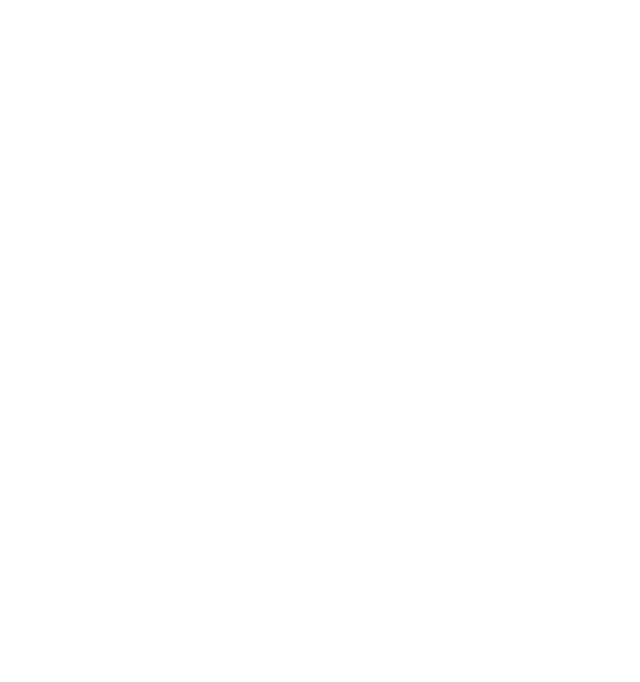
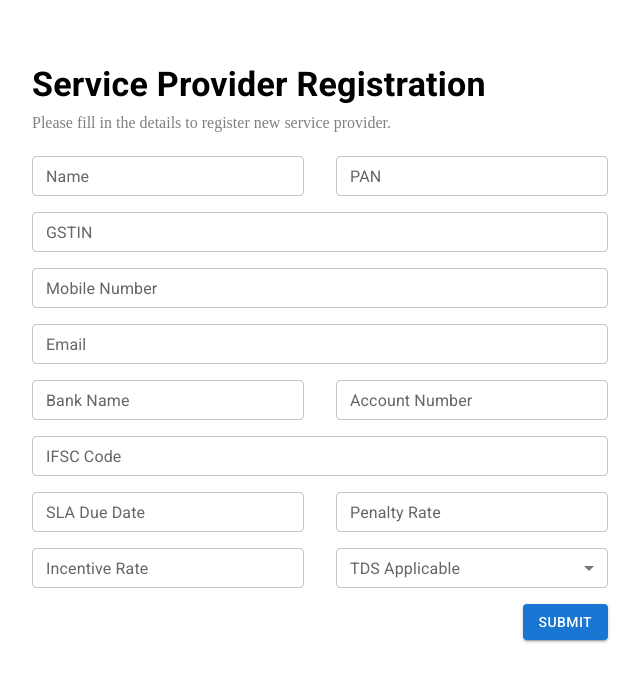
Before and after one commit to aagamdoshi1100/Business-Central-Payment-Management-System-Frontend, a React app: page /service-provider-registration in a window 1280 px wide. Before the commit this address had no page. Shown: the top 682 px of the page, without its empty margins (320-960 px from the left). Built offline with nearby package versions, Linux system fonts and the light colour scheme; the HTML template or start-up script is replaced by a standard one.

Commit message:
SP form added

```diff
--- a/src/App.css
+++ b/src/App.css
@@ -35,3 +35,7 @@
   color: #1173d4;
   text-decoration: none;
 }
+.spformContainer {
+  width: 45%;
+  margin: 4rem auto;
+}
--- a/src/App.jsx
+++ b/src/App.jsx
@@ -1,6 +1,7 @@
 import { BrowserRouter, Routes, Route } from "react-router-dom";
 import "./App.css";
 import Login from "./Components/Login";
+import SPForm from "./Components/SPForm";
 
 function App() {
   return (
@@ -8,6 +9,7 @@ function App() {
       <BrowserRouter>
         <Routes>
           <Route path="/login" element={<Login />} />
+          <Route path="/service-provider-registration" element={<SPForm />} />
         </Routes>
       </BrowserRouter>
     </>
--- /dev/null
+++ b/src/Components/SPForm.jsx
@@ -0,0 +1,119 @@
+import { Button, MenuItem, Stack, TextField, Typography } from "@mui/material";
+import React from "react";
+
+const SPForm = () => {
+  return (
+    <div className="spformContainer">
+      <Stack spacing={1} sx={{ mb: 3 }}>
+        <Typography variant="h4" component="h4" sx={{ fontWeight: "Bold" }}>
+          Service Provider Registration
+        </Typography>
+
+        <Typography variant="p" component="p" sx={{ color: "gray" }}>
+          Please fill in the details to register new service provider.
+        </Typography>
+      </Stack>
+      <Stack spacing={2}>
+        <Stack direction={"row"} spacing={4}>
+          <TextField
+            id="outlined-basic"
+            label="Name"
+            variant="outlined"
+            size="small"
+            fullWidth
+          />
+          <TextField
+            id="outlined-basic"
+            label="PAN"
+            size="small"
+            variant="outlined"
+            fullWidth
+          />
+        </Stack>
+        <TextField
+          id="outlined-basic"
+          label="GSTIN"
+          variant="outlined"
+          size="small"
+          fullWidth
+        />
+        <TextField
+          id="outlined-basic"
+          label="Mobile Number"
+          variant="outlined"
+          size="small"
+          fullWidth
+        />
+        <TextField
+          id="outlined-basic"
+          label="Email"
+          variant="outlined"
+          size="small"
+          fullWidth
+        />
+
+        <Stack direction={"row"} spacing={4}>
+          <TextField
+            id="outlined-basic"
+            label="Bank Name"
+            variant="outlined"
+            size="small"
+            fullWidth
+          />
+          <TextField
+            id="outlined-basic"
+            label="Account Number"
+            variant="outlined"
+            size="small"
+            fullWidth
+          />
+        </Stack>
+        <TextField
+          id="outlined-basic"
+          label="IFSC Code"
+          variant="outlined"
+          size="small"
+          fullWidth
+        />
+
+        <Stack direction={"row"} spacing={4}>
+          <TextField
+            id="outlined-basic"
+            label="SLA Due Date"
+            variant="outlined"
+            size="small"
+            fullWidth
+          />
+          <TextField
+            id="outlined-basic"
+            label="Penalty Rate"
+            variant="outlined"
+            size="small"
+            fullWidth
+          />
+        </Stack>
+        <Stack direction={"row"} spacing={4}>
+          <TextField
+            id="outlined-basic"
+            label="Incentive Rate"
+            variant="outlined"
+            size="small"
+            fullWidth
+          />
+
+          <TextField select label="TDS Applicable" size="small" fullWidth>
+            <MenuItem value={true}>Yes</MenuItem>
+            <MenuItem value={false}>No</MenuItem>
+          </TextField>
+        </Stack>
+      </Stack>
+      <Stack direction={"row"} justifyContent={"flex-end"} sx={{ mt: 2 }}>
+        <Button variant="contained" size="medium">
+          Submit
+        </Button>
+      </Stack>
+    </div>
+  );
+};
+
+export default SPForm;
```
